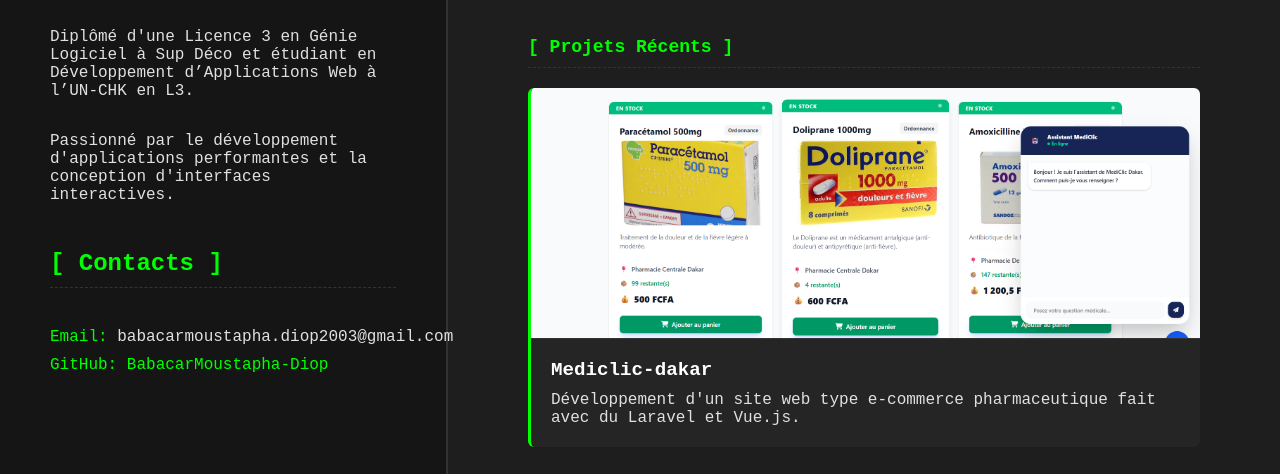
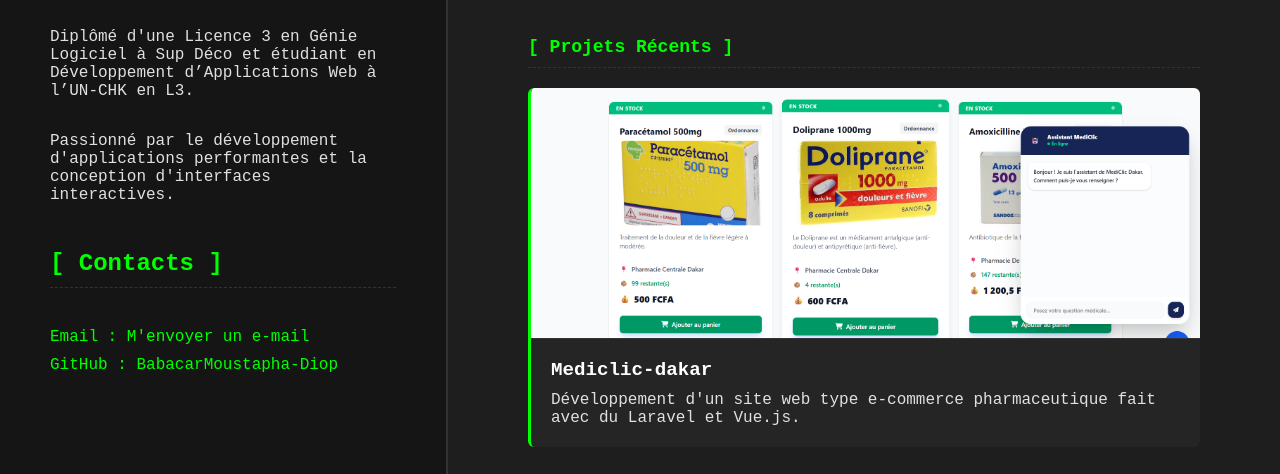
Before and after one commit to BabacarMoustapha-Diop/BabacarMoustapha-Diop.github.io, a plain HTML site: page index.html in a window 1280 px wide. Shown: the part 274-748 px from the top of the page. Drawn offline with Linux system fonts and the light colour scheme.

Commit message:
Premier déploiement propre du portfolio

```diff
--- a/index.html
+++ b/index.html
@@ -84,7 +84,8 @@
         ul.contacts {
             list-style-type: none;
             padding-left: 0;
-            white-space: nowrap;
+            white-space: normal;
+            overflow-wrap: anywhere;
         }
 
         ul.contacts li {
@@ -227,9 +228,19 @@
 
             <h3 style="margin-top: 30px;">[ Contacts ]</h3>
             <ul class="contacts">
-                <li><span>Email:</span> babacarmoustapha.diop2003@gmail.com</li>
-                <li><span>GitHub:</span> <a href="https://github.com/BabacarMoustapha-Diop"
-                        target="_blank">BabacarMoustapha-Diop</a></li>
+                <li>
+                    <span>Email :</span>
+                    <a href="mailto:babacarmoustapha.diop2003@gmail.com">
+                        M'envoyer un e-mail
+                    </a>
+                </li>
+
+                <li>
+                    <span>GitHub :</span>
+                    <a href="https://github.com/BabacarMoustapha-Diop" target="_blank">
+                        BabacarMoustapha-Diop
+                    </a>
+                </li>
             </ul>
         </div>
 
```
